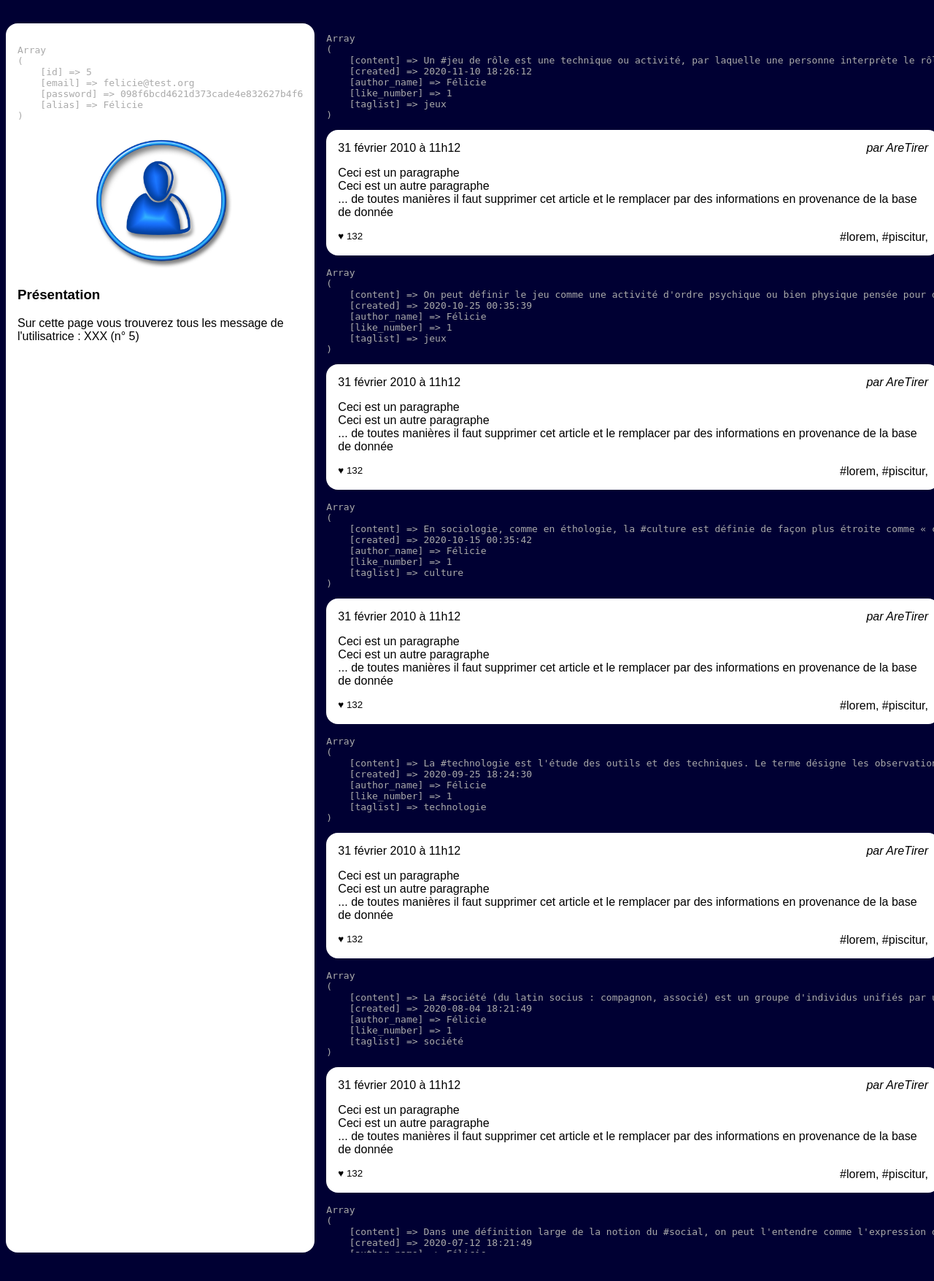
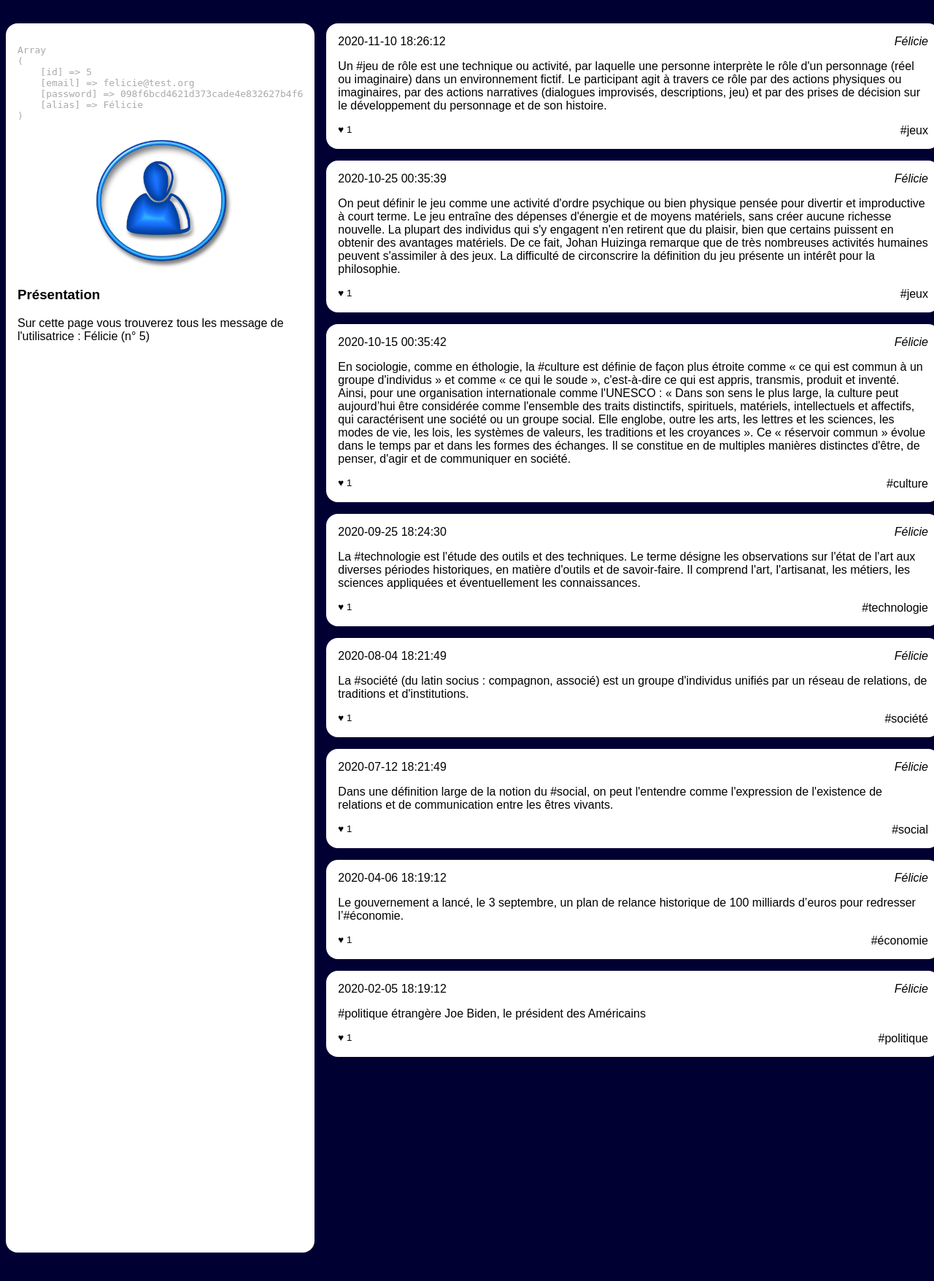
Before and after one commit to Marie86-alt/projet-reseau-social, a PHP site: page /wall.php?user_id=5 in a window 1280 px wide. Shown: the part 90-1845 px from the top of the page at 73% size. Run offline with PHP 8.4, Linux system fonts and the light colour scheme; data comes from the database, SQL or seed files in the repository.

Commit message:
add wall et usurpedpost

```diff
--- a/wall.php
+++ b/wall.php
@@ -57,7 +57,7 @@
                 <img src="user.jpg" alt="Portrait de l'utilisatrice"/>
                 <section>
                     <h3>Présentation</h3>
-                    <p>Sur cette page vous trouverez tous les message de l'utilisatrice : XXX
+                    <p>Sur cette page vous trouverez tous les message de l'utilisatrice :  <?php echo $user['alias'] ?>
                         (n° <?php echo $userId ?>)
                     </p>
                 </section>
@@ -88,30 +88,23 @@
                 /**
                  * Etape 4: @todo Parcourir les messsages et remplir correctement le HTML avec les bonnes valeurs php
                  */
-                while ($post = $lesInformations->fetch_assoc())
-                {
-
-                    echo "<pre>" . print_r($post, 1) . "</pre>";
+                while ($post = $lesInformations->fetch_assoc()){
                     ?>
                     <article>
                       <h3>
-                            <time datetime='2020-02-01 11:12:13' >31 février 2010 à 11h12</time>
+                        <time datetime='2020-02-01 11:12:13' ><?php echo $post['created'] ?></time>
                       </h3>
-                        <address>par AreTirer</address>
+                      <address><?php echo $post['author_name'] ?></address>
                       <div>
-                            <p>Ceci est un paragraphe</p>
-                            <p>Ceci est un autre paragraphe</p>
-                            <p>... de toutes manières il faut supprimer cet
-                                article et le remplacer par des informations en
-                                provenance de la base de donnée</p>
+                        <p><?php echo $post['content'] ?></p>
                       </div>
                       <footer>
-                            <small>♥ 132</small>
-                            <a href="">#lorem</a>,
-                            <a href="">#piscitur</a>,
+                        <small>♥ <?php echo $post['like_number'] ?></small>
+                        <a href="">#<?php echo $post['taglist'] ?></a>
                       </footer>
                     </article>
-                <?php } ?>
+                  <?php }?>
+
 
 
             </main>
```
Also changed, not shown: usurpedpost.php (+6 -6 lines). Lines whose indentation alone changed are shown as unchanged.
